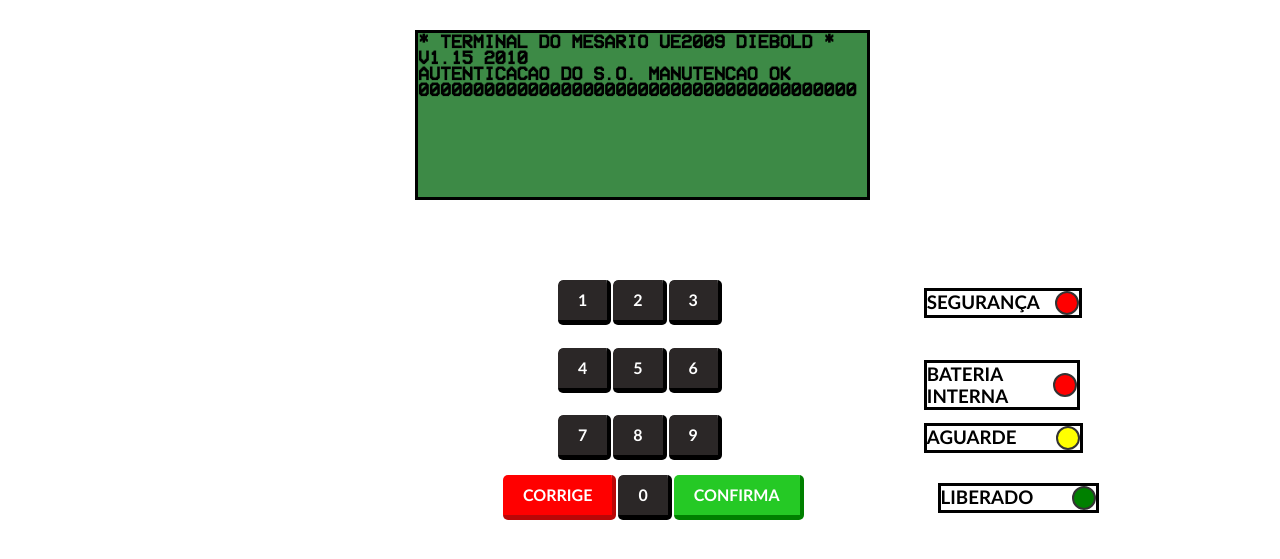
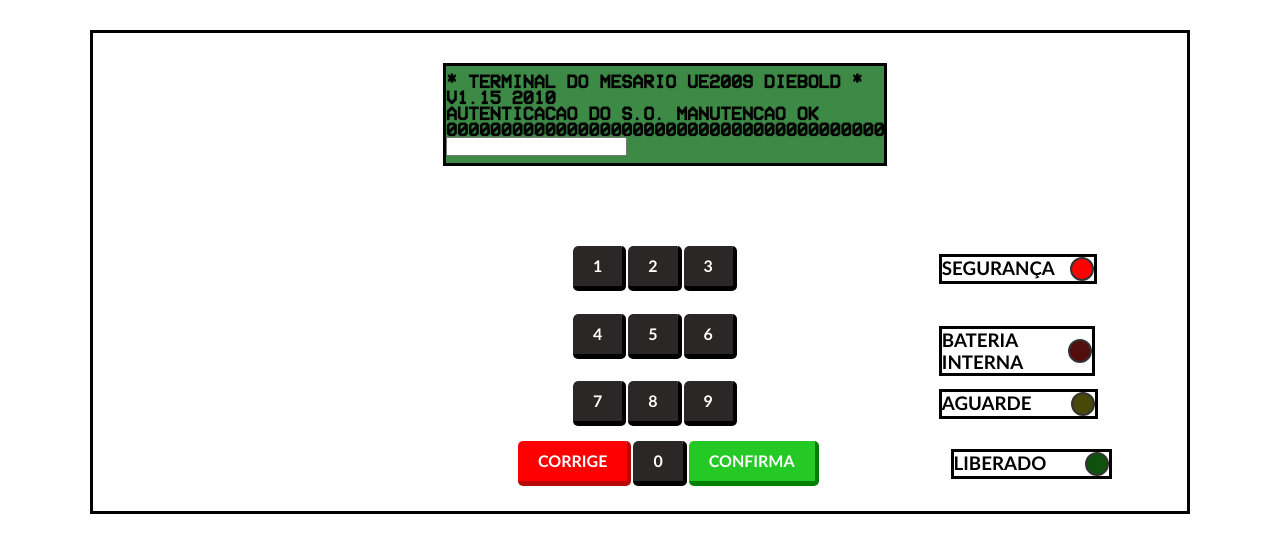
Before and after one commit to senacrs-emti/2022-2M-urna-G8, a PHP site: page /mesario.html in a window 1280 px wide. Shown: the top 559 px of the page. Run offline with PHP 8.4, Linux system fonts and the light colour scheme.

Commit message:
:100:
oi

```diff
--- a/mesário/mesario.css
+++ b/mesário/mesario.css
@@ -16,9 +16,10 @@
   /*===============================================*/
   #tela{
     background-color: rgb(61, 138, 70);
-    margin-left: 415px;
-    margin-right: 410px;
-    padding-bottom: 100px;
+    margin-left: 350px;
+    margin-right: 300px;
+    padding-bottom: 7px;
+    padding-top: 7px;
     margin-top: 30px;
     border: solid;
   }
@@ -32,7 +33,7 @@
 
   }
 
-  #telaletra{
+  .telaletra{
     font-weight: bold;
     font-family: 'vcr_osd_monoregular';
   }
@@ -71,24 +72,24 @@
   }
 
   #um{
-    margin-left: 558px;
+    margin-left: 480px;
     margin-bottom: 5px;
     margin-top: 80px;
   }
 
   #dois{
-    margin-left: 558px;
+    margin-left: 480px;
     margin-bottom: 5px;
   }
 
   #quatro{
-    margin-left: 558px;
+    margin-left: 480px;
     margin-bottom: 15px;
 
   }
 
   #cinco{
-    margin-left: 503px;
+    margin-left: 425px;
     margin-bottom: 5px;
 }
 
@@ -164,7 +165,7 @@
 
 #liberado{
     font-family: Trebuchet MS, sans-serif;
-    margin-left: 132px;
+    margin-left: 130px;
     border: solid;
     padding-right: 0px;
 }
@@ -178,3 +179,11 @@
   float: left;
   padding-right: 39px;
 }
+
+#tudo{
+  border: solid;
+  padding-bottom: 20px;
+  margin-left: 90px;
+  margin-right: 90px;
+  margin-top: 30px;
+}
--- a/mesário/mesario.html
+++ b/mesário/mesario.html
@@ -14,15 +14,16 @@
     <main>
         <div id="tudo">
             <div id="tela">
-                <h3 id="telaletra">*  TERMINAL DO MESARIO UE2009 DIEBOLD  *</h3>
-                <h3 id="telaletra">               V1.15 2010               </h3>
-                <h3 id="telaletra">   AUTENTICACAO DO S.O. MANUTENCAO OK   </h3>
-                <h3 id="telaletra">0000000000000000000000000000000000000000</h3>
+                <h3 id="telaletra1" class="telaletra">*  TERMINAL DO MESARIO UE2009 DIEBOLD  *</h3>
+                <h3 id="telaletra2" class="telaletra">               V1.15 2010               </h3>
+                <h3 id="telaletra3" class="telaletra">   AUTENTICACAO DO S.O. MANUTENCAO OK   </h3>
+                <h3 id="telaletra4" class="telaletra">0000000000000000000000000000000000000000</h3>
+                <input type="text" value="" id="dados">
             </div>
             <div class="todosurna buttonc">
 
                 <div class="container" id="um">
-                    <a class="button">1</a>
+                    <a class="button" onclick="botao(1);">1</a>
                     <a class="button">2</a>
                     <a class="button">3</a>
                     <div id="seguranca">
@@ -39,7 +40,7 @@
                     <a class="button">6</a>
                     <div id="bateriainterna">
                         <h3 class="textobateriainterna">BATERIA <br> INTERNA</h3>
-                        <div class="sinal bateriainterna-on"></div>
+                        <div class="sinal bateriainterna-off"></div>
                     </div>
                 </div>
 
@@ -49,7 +50,7 @@
                     <a class="button">9</a>
                     <div id="aguarde">
                         <h3 class="textoaguarde">AGUARDE</h3>
-                        <div class="sinal aguarde-on"></div>
+                        <div class="sinal aguarde-off"></div>
                     </div>
                 </div>
 
@@ -59,7 +60,7 @@
                     <a id="confirma" class="button bcc">CONFIRMA</a>
                     <div id="liberado">
                         <h3 class="textoliberado">LIBERADO</h3>
-                        <div class="sinal liberado-on"></div>
+                        <div class="sinal liberado-off"></div>
                     </div>
 
                 </div>
@@ -68,6 +69,6 @@
             </div>
         </div>
     </main>
-
+    <script src="script.js"></script>
 </body>
 </html
--- /dev/null
+++ b/mesário/script.js
@@ -0,0 +1,10 @@
+function tela(eleitor){
+    document.getElementById('telaletra2').value(eleitor);
+}
+
+function botao(valor){
+    eleitor = document.getElementById('dados').val;
+    eleitor = eleitor+valor;
+    document.getElementById('dados').value(eleitor);
+    tela(eleitor);
+}
```
